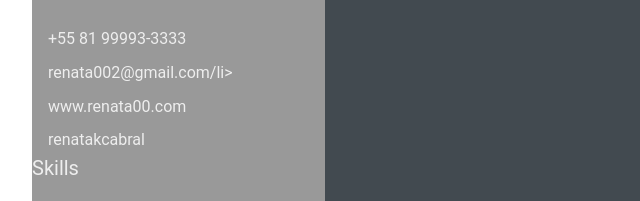
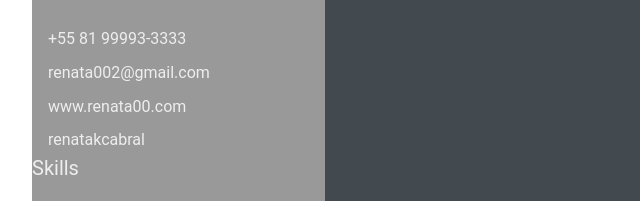
Before and after one commit to renatakcabral/renatakcabral.github.io, a plain HTML site: page index.html in a window 1280 px wide. Shown: the part 412-613 px from the top of the page, 96-736 px from the left. Drawn offline with Linux system fonts and the light colour scheme.

```diff
--- a/index.html
+++ b/index.html
@@ -21,7 +21,7 @@
                     <p class="left-title">Contato</p>
                     <ul>
                         <li><i class="fa fa-phone"></i>+55 81 99993-3333</li>
-                        <li><i class="fa fa-envelope"></i>renata002@gmail.com/li>
+                        <li><i class="fa fa-envelope"></i>renata002@gmail.com</li>
                         <li><i class="fa fa-globe"></i>www.renata00.com</li>
                         <li><i class="fa fa-github"></i>renatakcabral</li>
                     </ul>
```
